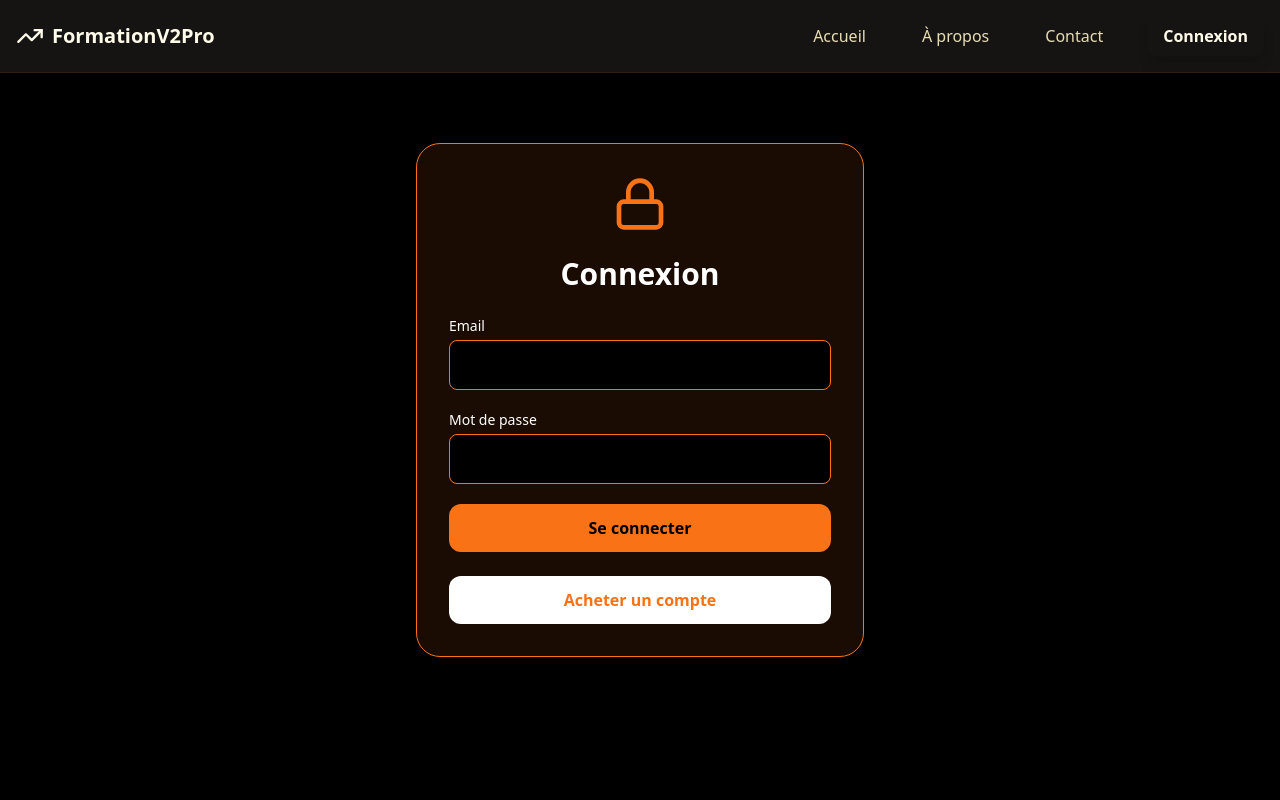
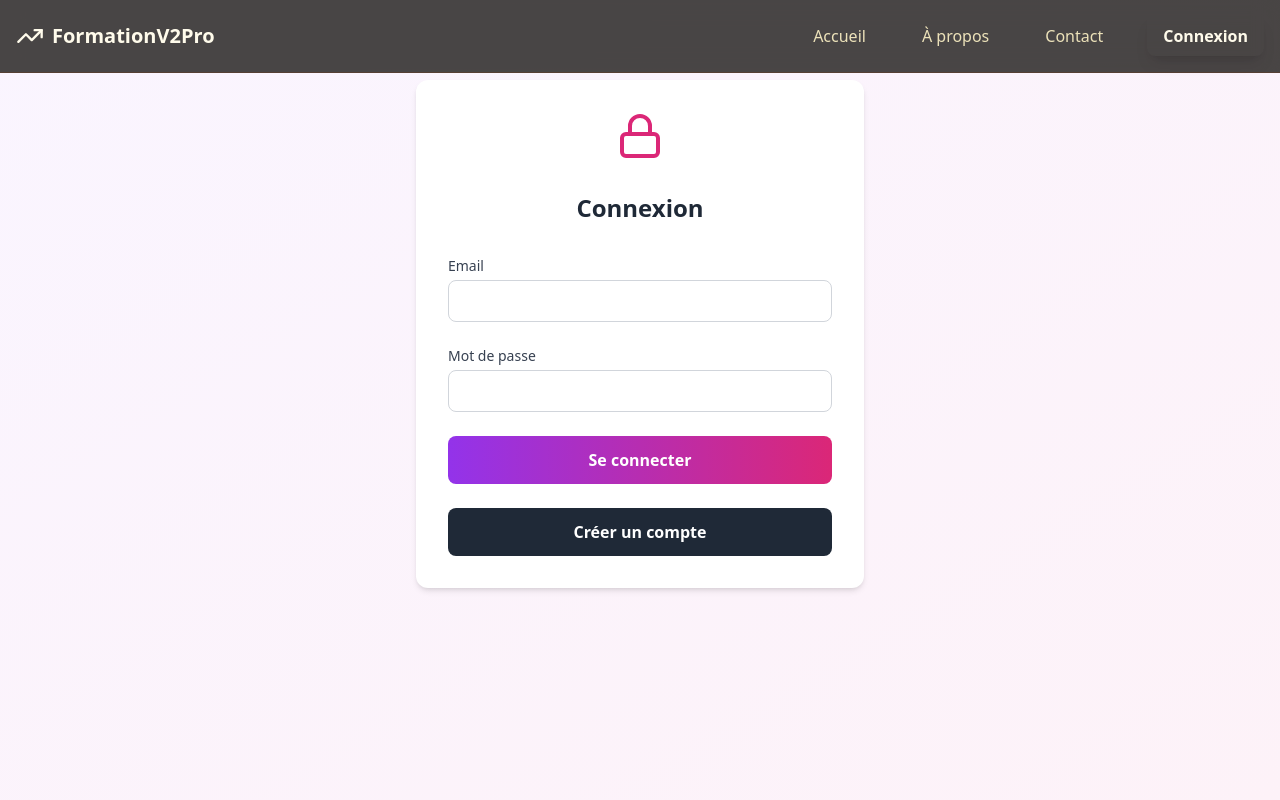
Before and after one commit to Adel113/FormationsV2, a React (Vite) app: page /login in a window 1280 px wide. Shown: the top 800 px of the page. Built offline with nearby package versions, Linux system fonts and the light colour scheme; no server answers.

Commit message:
Ajout d'un modal pour le code d'accès et amélioration de l'interface de connexion

```diff
--- a/src/pages/principal/Login.tsx
+++ b/src/pages/principal/Login.tsx
@@ -2,12 +2,15 @@ import React, { useState } from 'react';
 import { signInWithEmailAndPassword } from 'firebase/auth';
 import { auth } from '../../firebase';
 import { useNavigate } from 'react-router-dom';
-import { Lock } from 'lucide-react';
+import { Lock, X } from 'lucide-react';
 
 export default function Login() {
   const [email, setEmail] = useState('');
   const [password, setPassword] = useState('');
   const [error, setError] = useState('');
+  const [showCodeModal, setShowCodeModal] = useState(false);
+  const [code, setCode] = useState('');
+  const [modalError, setModalError] = useState('');
   const navigate = useNavigate();
 
   const handleSubmit = async (e: React.FormEvent) => {
@@ -20,29 +23,96 @@ export default function Login() {
     }
   };
 
-  const handleBuyAccount = () => {
-    window.location.href = 'https://votre-site-de-vente.com';
+
+    const handleCodeSubmit = (e: React.FormEvent) => {
+      e.preventDefault();
+
+      if (code === import.meta.env.VITE_ACCESS_CODE) {
+        const expirationTime = Date.now() + 300000;
+        sessionStorage.setItem('signup_access', 'true');
+        sessionStorage.setItem('signup_expiration', expirationTime.toString());
+        navigate('/signup');
+      } else {
+        setModalError('Code d\'accès incorrect');
+      }
     };
 
+
+
   return (
-    <div className="min-h-screen bg-black flex items-center justify-center p-6">
-  <div className="w-full max-w-md bg-orange-500 bg-opacity-10 rounded-3xl shadow-xl p-8 border border-orange-500">
-    <div className="flex justify-center mb-6">
-      <Lock className="h-14 w-14 text-orange-500" />
+    <div className="min-h-screen bg-gradient-to-br from-purple-50 to-pink-50 py-20">
+
+
+      {/* Modal pour le code d'accès */}
+      {showCodeModal && (
+        <div className="fixed inset-0 bg-black bg-opacity-50 flex items-center justify-center p-4 z-50">
+          <div className="bg-white rounded-xl shadow-lg max-w-md w-full p-6 relative">
+            <button
+              onClick={() => setShowCodeModal(false)}
+              className="absolute top-4 right-4 p-1 hover:bg-gray-100 rounded-full"
+            >
+              <X className="h-6 w-6 text-gray-600" />
+            </button>
+
+            <h3 className="text-xl font-bold mb-6">Code d'accès requis</h3>
+
+            <form onSubmit={handleCodeSubmit} className="space-y-4">
+              <div>
+                <label className="block text-sm font-medium mb-1">
+                  Code d'accès
+                </label>
+                <input
+                  type="password"
+                  value={code}
+                  onChange={(e) => {
+                    setCode(e.target.value);
+                    setModalError(''); // Reset l'erreur quand on tape
+                  }}
+                  className="w-full px-4 py-2 border rounded-lg focus:ring-2 focus:ring-pink-600"
+                  placeholder="Entrez le code fourni"
+                />
               </div>
-    <h2 className="text-3xl font-extrabold text-center text-white mb-6">
+
+              {modalError && (
+                <p className="text-red-500 text-sm">{modalError}</p>
+              )}
+
+              <button
+                type="submit"
+                className="w-full bg-pink-600 text-white py-2 rounded-lg hover:bg-pink-700 transition"
+              >
+                Vérifier le code
+              </button>
+                <button
+                type="button"
+                className="w-full bg-pink-300 text-black py-2 rounded-lg hover:bg-pink-100 transition"
+                onClick={() => window.location.href = 'https://shop.beacons.ai/formationsv2/946843ca-83f0-4fa7-80c5-2c9c7d8abefd'}
+                >
+                Acheter le code
+                </button>
+            </form>
+          </div>
+        </div>
+      )}
+
+      {/* Formulaire de connexion principal */}
+      <div className="container mx-auto px-4">
+        <div className="max-w-md mx-auto bg-white rounded-xl shadow-md overflow-hidden">
+          <div className="p-8">
+            <div className="flex justify-center mb-8">
+              <Lock className="h-12 w-12 text-pink-600" />
+            </div>
+            <h2 className="text-2xl font-bold text-center text-gray-800 mb-8">
               Connexion
             </h2>
-
             {error && (
-      <div className="bg-red-600 text-white p-3 rounded-lg mb-4 text-center">
+              <div className="bg-red-50 text-red-500 p-3 rounded-lg mb-6 text-center">
                 {error}
               </div>
             )}
-
-    <form onSubmit={handleSubmit} className="space-y-5">
+            <form onSubmit={handleSubmit} className="space-y-6">
               <div>
-        <label htmlFor="email" className="block text-sm font-medium text-white mb-1">
+                <label htmlFor="email" className="block text-sm font-medium text-gray-700 mb-1">
                   Email
                 </label>
                 <input
@@ -50,13 +120,12 @@ export default function Login() {
                   id="email"
                   value={email}
                   onChange={(e) => setEmail(e.target.value)}
-          className="w-full px-4 py-3 border border-orange-500 bg-black text-white rounded-lg focus:ring-2 focus:ring-orange-500 focus:border-transparent"
+                  className="w-full px-4 py-2 border border-gray-300 rounded-lg focus:ring-2 focus:ring-pink-600 focus:border-transparent"
                   required
                 />
               </div>
-
               <div>
-        <label htmlFor="password" className="block text-sm font-medium text-white mb-1">
+                <label htmlFor="password" className="block text-sm font-medium text-gray-700 mb-1">
                   Mot de passe
                 </label>
                 <input
@@ -64,29 +133,28 @@ export default function Login() {
                   id="password"
                   value={password}
                   onChange={(e) => setPassword(e.target.value)}
-          className="w-full px-4 py-3 border border-orange-500 bg-black text-white rounded-lg focus:ring-2 focus:ring-orange-500 focus:border-transparent"
+                  className="w-full px-4 py-2 border border-gray-300 rounded-lg focus:ring-2 focus:ring-pink-600 focus:border-transparent"
                   required
                 />
               </div>
-
               <button
                 type="submit"
-        className="w-full bg-orange-500 text-black py-3 rounded-xl font-semibold hover:bg-orange-400 transition-all"
+                className="w-full bg-gradient-to-r from-purple-600 to-pink-600 text-white py-3 rounded-lg font-semibold hover:opacity-90 transition-opacity"
               >
                 Se connecter
               </button>
             </form>
-
             <div className="mt-6">
               <button
-        onClick={handleBuyAccount}
-        className="w-full bg-white text-orange-500 py-3 rounded-xl font-semibold hover:bg-gray-300 transition-colors"
+                onClick={() => setShowCodeModal(true)}
+                className="w-full bg-gray-800 text-white py-3 rounded-lg font-semibold hover:bg-gray-700 transition-colors"
               >
-        Acheter un compte
+                Créer un compte
               </button>
             </div>
           </div>
         </div>
-
+      </div>
+    </div>
   );
 }
```
Lines whose indentation alone changed are shown as unchanged.
